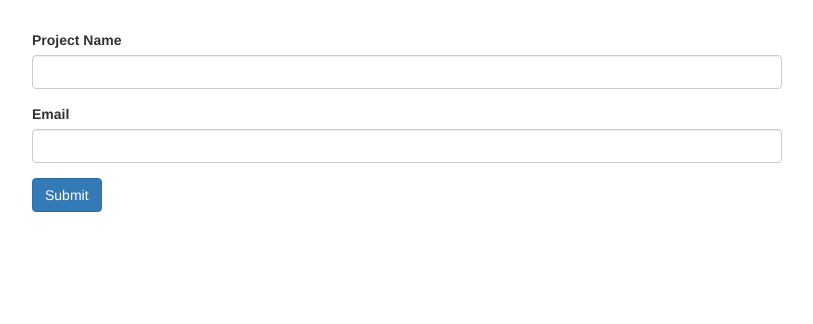
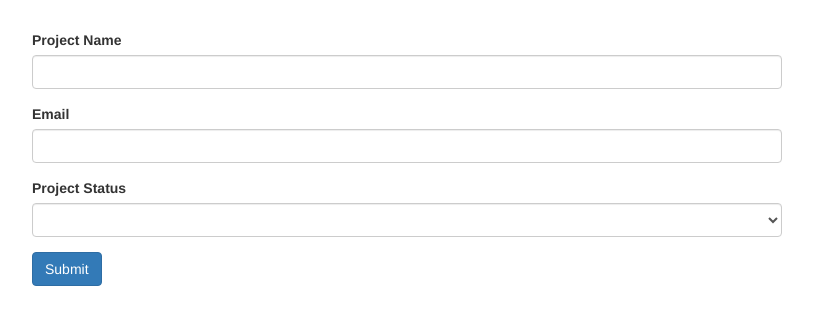
Before and after one commit to c42-angular/forms-reactive-assignment-start, an Angular app: page / in a window 1280 px wide. Shown: the top 324 px of the page, without its empty margins (233-1046 px from the left). Built offline with nearby package versions, Linux system fonts and the light colour scheme.

Commit message:
dropdown control with default unselected - added

```diff
--- a/src/app/app.component.html
+++ b/src/app/app.component.html
@@ -38,6 +38,15 @@
                       && theForm.get('projectMail').errors['email']">
                   This is not a valid email</span>
         </div>
+
+        <div class="form-group">
+          <label for="projectStatus">Project Status</label>
+          <select id="projectStatus" class="form-control"
+            formControlName = "projectStatus" [ngModel]="defaultStatus">
+            <option *ngFor="let status of projectStatuses"
+              [value]="status">{{status}}</option>
+          </select>
+        </div>
         <button class="btn btn-primary" type="submit">Submit</button>
       </form>
     </div>
--- a/src/app/app.component.ts
+++ b/src/app/app.component.ts
@@ -9,6 +9,8 @@ import { FormGroup, FormControl, Validators } from '@angular/forms';
 export class AppComponent implements OnInit {
 
   theForm: FormGroup;
+  projectStatuses = ['Stable', 'Critical', 'Finished'];
+  defaultStatus = '';
 
   onFormSubmit() {
     console.log(this.theForm);
```
